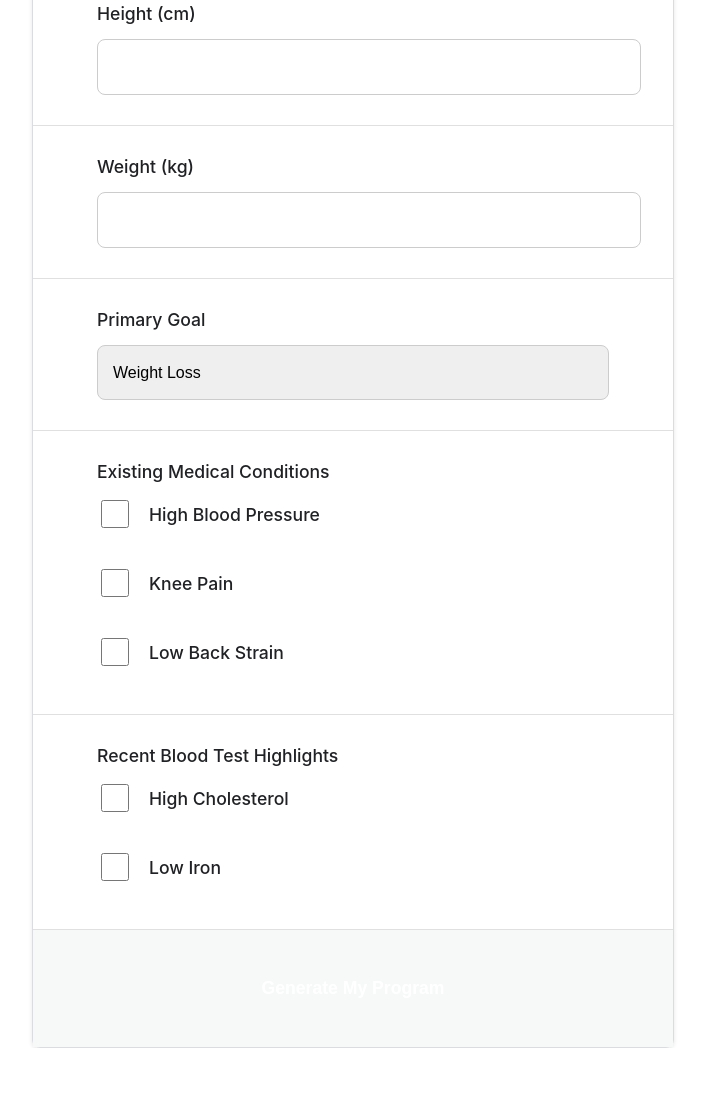
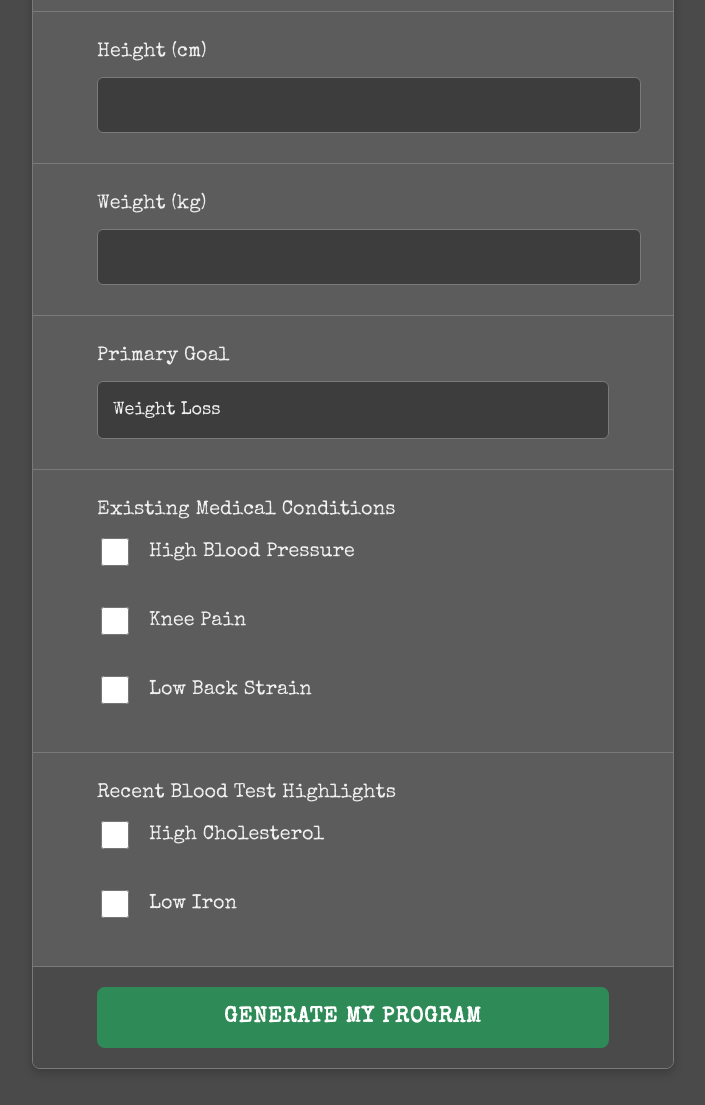
Before and after one commit to Tapis-Gangwar/wellness-weaver-app, a plain HTML site: page index.html in a window 1280 px wide. Shown: the part 937-2042 px from the top of the page, without its empty margins (287-992 px from the left). Before the commit the page ends 1985 px from the top, so only its background shows below. Drawn offline with nearby package versions, Linux system fonts and the light colour scheme.

Commit message:
Update styles.css

```diff
--- a/styles.css
+++ b/styles.css
@@ -1,113 +1,133 @@
-<style>
 :root {
-    --primary-color: #00695c;
+  /* === NEW: Defining our color palette === */
+  --background-color: #4a4a4a; /* A medium-dark grey */
+  --card-background: #5c5c5c; /* A slightly lighter grey for cards */
+  --text-color: #f0f0f0; /* Off-black for better readability than pure black */
+  --border-color: #7a7a7a;
+  --primary-green: #2e8b57; /* A nice "sea green" */
+  --primary-green-hover: #256d44; /* A darker green for hover */
+  --font-main: 'Special Elite', monospace; /* The new font */
 }
-  /* Force the app to fill the entire iframe */
+
+/* Base styles for the page */
 html, body {
   margin: 0;
   padding: 0;
   width: 100%;
-    height: 100vh; /* Use 100% of the viewport height */
-    font-family: -apple-system, BlinkMacSystemFont, "Segoe UI", Roboto, Helvetica, Arial, sans-serif;
-    /* YOUR EXACT REQUIREMENT: Large, readable font size */
+  font-family: var(--font-main); /* === Applying the new font globally === */
   font-size: 20px;
-    background-color: #ffffff;
-    color: #202124;
-  }
-  /* Remove any outer container that might add margins */
-  #onboarding-section {
-    width: 100%;
-    height: 100%;
+  background-color: var(--background-color);
+  color: var(--text-color);
 }
 
-  /* Style each question block to be clear and have space */
-  .form-header, .disclaimer, .form-group {
-    padding: 24px 5vw; /* Vertical padding + 5% of screen width horizontally */
-    border-bottom: 1px solid #e0e0e0;
-  }
-  .form-header {
-    border-top: 10px solid var(--primary-color);
+#onboarding-section, #program-section {
+  width: 100%;
 }
 
-  /* Large, readable inputs */
-  label { font-size: 1.1em; font-weight: 500; margin-bottom: 15px; display: block; }
-  input[type="text"], input[type="email"], input[type="number"], select {
+/* Styling for each block of content */
+.form-header, .disclaimer, .form-group {
+  padding: 30px 5vw;
+  background-color: var(--card-background);
+  border-bottom: 1px solid var(--border-color);
+}
+
+.form-header {
+  border-top: 10px solid var(--primary-green);
+  text-align: center;
+}
+.disclaimer {
+  background-color: #6a4f4f; /* A muted reddish-grey for warnings */
+  border-left: 5px solid #ff6347; /* Tomato red */
+}
+.submit-group {
+  background-color: var(--background-color);
+  padding-top: 20px;
+  padding-bottom: 20px;
+  border-bottom: none;
+}
+h1 {
+  font-size: 1.6em;
+  line-height: 1.3;
+}
+label {
+  display: block;
+  margin-bottom: 15px;
+  font-size: 1.1em;
+  font-weight: normal; /* The font is bold enough on its own */
+}
+
+/* Styling for input fields */
+input[type="text"],
+input[type="email"],
+input[type="number"],
+select {
   width: 100%;
-    padding: 16px;
+  padding: 18px 15px;
   font-size: 1em;
-    border-radius: 8px;
-    border: 1px solid #ccc;
+  font-family: var(--font-main); /* Ensure inputs use the new font */
+  border-radius: 6px;
+  background-color: #3d3d3d;
+  color: var(--text-color);
+  border: 1px solid var(--border-color);
   -webkit-appearance: none;
 }
 
-  /* Large, tappable checkboxes */
+/* Checkbox styling */
 .checkbox-group { display: flex; flex-direction: column; gap: 20px; }
 .checkbox-option { display: flex; align-items: center; }
 .checkbox-option input[type="checkbox"] {
-    width: 25px; height: 25px; margin-right: 20px; accent-color: var(--primary-color);
+  width: 28px;
+  height: 28px;
+  margin-right: 20px;
+  accent-color: var(--primary-green); /* Use our green for the checkmark */
 }
 
-  /* Large, full-width button */
+/* === NEW: The prominent green button style === */
 button {
-    width: 100%; padding: 16px; font-size: 1.1em; font-weight: bold;
-    color: white; background-color: var(--primary-color); border: none; border-radius: 8px;
+  width: 100%;
+  background-color: var(--primary-green);
+  color: #ffffff; /* White text on the green button */
+  padding: 20px;
+  border: none;
+  border-radius: 8px;
+  font-family: var(--font-main);
+  font-size: 1.2em;
+  font-weight: bold; /* Make the button text bold */
+  text-transform: uppercase; /* Make it stand out more */
+  letter-spacing: 1px;
+  cursor: pointer;
+  transition: background-color 0.2s ease-in-out;
+}
+button:hover {
+  background-color: var(--primary-green-hover);
 }
 
-  /* Media query to make it look sane on a desktop */
+/* Styles for the generated program display */
+#program-section {
+    padding: 0;
+}
+.pillar {
+    background-color: var(--card-background);
+    padding: 30px 5vw;
+    border-bottom: 1px solid var(--border-color);
+}
+.pillar h3 { margin-top: 0; }
+a { color: var(--primary-green); }
+
+/* Desktop media query */
 @media (min-width: 700px) {
-    body { background-color: #f0f2f5; font-size: 16px; }
-    #onboarding-section {
-      max-width: 640px; margin: 40px auto;
-      border: 1px solid #dadce0; border-radius: 8px;
-      height: auto; /* Let height be automatic on desktop */
-      box-shadow: 0 2px 4px rgba(0,0,0,0.1);
+  body { font-size: 18px; }
+  #onboarding-section, #program-section {
+    max-width: 640px;
+    margin: 40px auto;
+    border: 1px solid var(--border-color);
+    border-radius: 8px;
+    box-shadow: 0 4px 10px rgba(0,0,0,0.2);
+    overflow: hidden;
   }
 }
-</style>
 
-/* (The one starting with :root { --primary-color: #00695c; } and ending with the @media query) */
-:root {
-    --primary-color: #00695c;
-}
-html, body {
-    margin: 0; padding: 0; width: 100%;
-    font-family: -apple-system, BlinkMacSystemFont, "Segoe UI", Roboto, Helvetica, Arial, sans-serif;
-    font-size: 20px;
-    background-color: #ffffff;
-    color: #202124;
-}
-#onboarding-section, #program-section { width: 100%; }
-.form-header, .disclaimer, .form-group { padding: 30px 5vw; border-bottom: 1px solid #e0e0e0; }
-.form-header { border-top: 10px solid var(--primary-color); }
-.disclaimer { background-color: #fff3e0; }
-.submit-group { background-color: #f7f9f9; border-bottom: none; }
-h1 { font-size: 1.4em; line-height: 1.3; }
-label { display: block; margin-bottom: 15px; font-size: 1.1em; font-weight: 500; }
-input[type="text"], input[type="email"], input[type="number"], select {
-    width: 100%; padding: 18px 15px; font-size: 1em; border: 1px solid #ccc;
-    border-radius: 8px; -webkit-appearance: none;
-}
-.checkbox-group { display: flex; flex-direction: column; gap: 20px; }
-.checkbox-option { display: flex; align-items: center; }
-.checkbox-option input[type="checkbox"] {
-    width: 28px; height: 28px; margin-right: 20px; accent-color: var(--primary-color);
-}
-button {
-    width: 100%; background-color: var(--primary-color); color: white;
-    padding: 18px; border: none; border-radius: 8px;
-    font-size: 1.1em; font-weight: bold;
-}
-#program-section {
-    padding: 30px 5vw;
-}
-.pillar {
-    margin-bottom: 30px;
-}
-@media (min-width: 700px) {
-    body { background-color: #f0f2f5; font-size: 16px; }
-    #onboarding-section, #program-section {
-        max-width: 640px; margin: 40px auto; border: 1px solid #dadce0;
-        border-radius: 8px; box-shadow: 0 2px 4px rgba(0,0,0,0.1);
-    }
-}
-.loader-overlay{position:fixed;top:0;left:0;width:100%;height:100%;background:rgba(255,255,255,0.8);display:flex;justify-content:center;align-items:center;flex-direction:column;z-index:1000}.loader-spinner{border:8px solid #f3f3f3;border-top:8px solid var(--primary-color);border-radius:50%;width:60px;height:60px;animation:spin 1.5s linear infinite}@keyframes spin{0%{transform:rotate(0deg)}100%{transform:rotate(360deg)}}
+/* Loader styles */
+.loader-overlay{position:fixed;top:0;left:0;width:100%;height:100%;background:rgba(0,0,0,0.7);display:flex;flex-direction:column;justify-content:center;align-items:center;z-index:1000}
+.loader-spinner{width:60px;height:60px;border:8px solid #555;border-top-color:var(--primary-green);border-radius:50%;animation:spin 1s linear infinite}
+@keyframes spin{to{transform:rotate(360deg)}}
```
Lines whose indentation alone changed are shown as unchanged.
